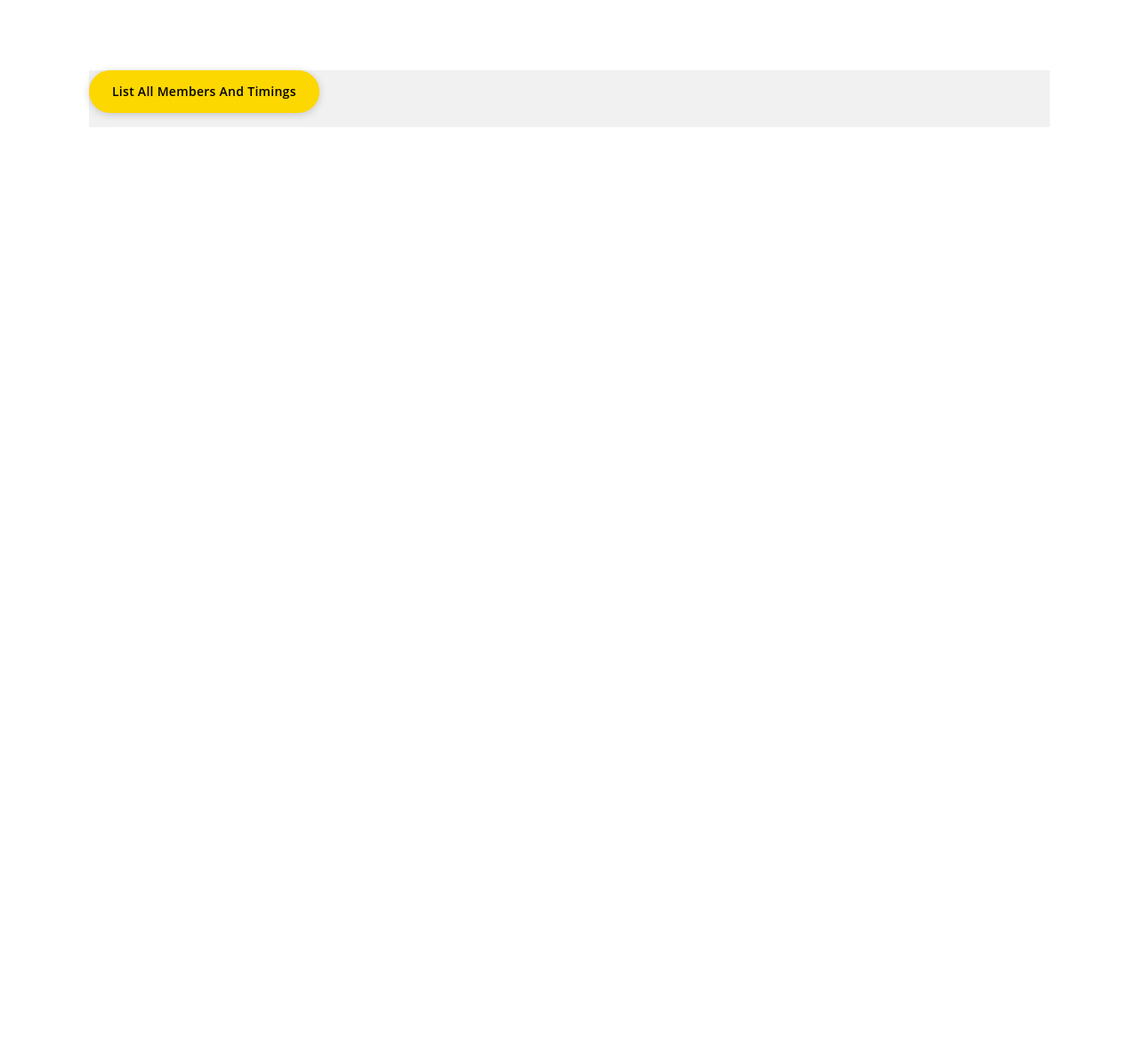
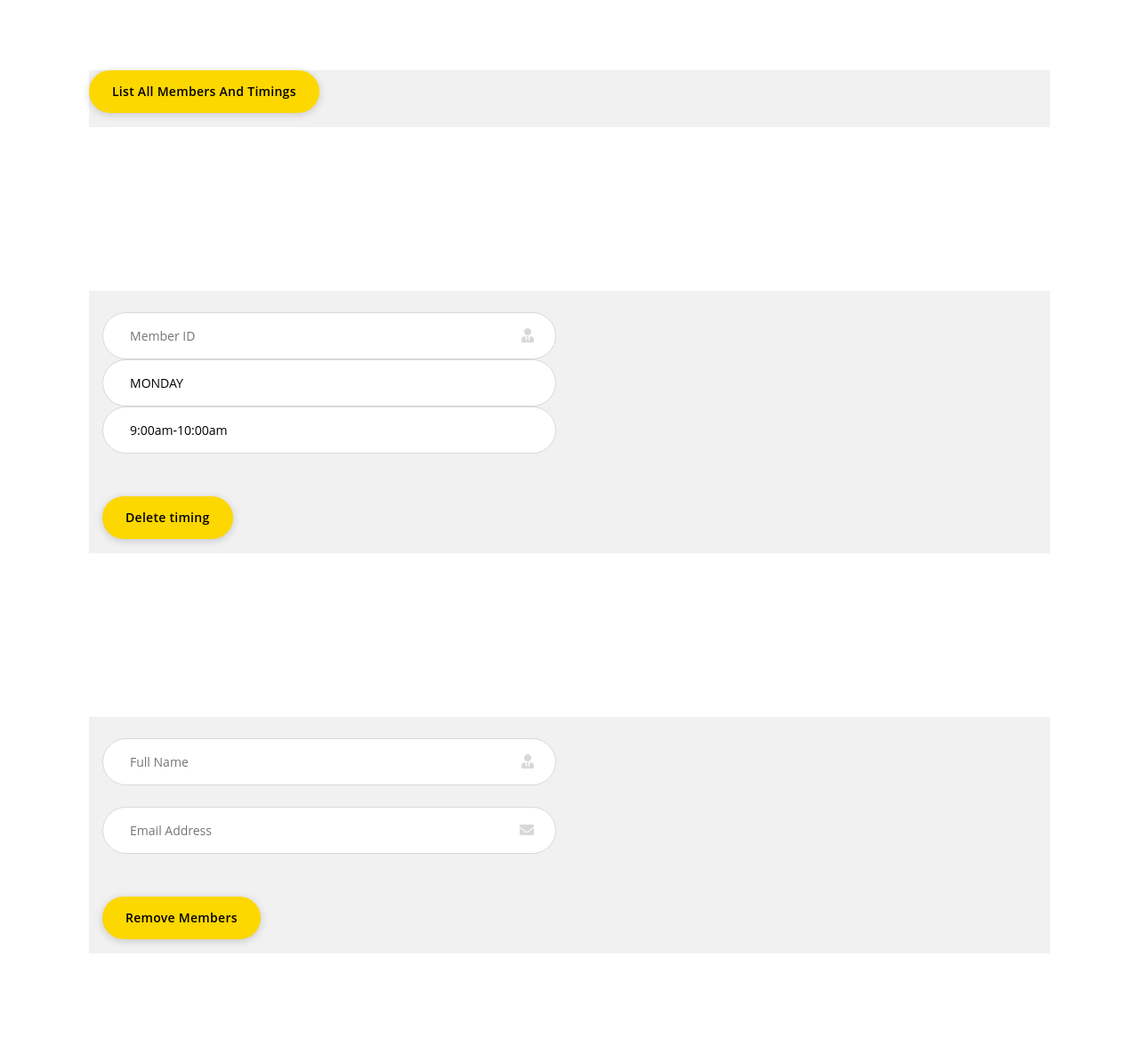
Before and after one commit to GayathryS/GYM, a Flask app: template templates/template/dashboard.html in a window 1280 px wide. Shown: the part 2403-3579 px from the top of the page at 89% size. Before the commit the page ends 2546 px from the top, so only its background shows below. Run offline with Flask 2, Linux system fonts and the light colour scheme; the template is opened without the code that fills it, so the values that code supplies are empty; some libraries are stand-ins or nearby versions; some web fonts are replaced.

Commit message:
missed functionality

```diff
--- a/app.py
+++ b/app.py
@@ -100,5 +100,29 @@ def showtime():
     else:
         mod_result=[Appointments(result['id'][index],result['day'][index],result['slot'][index]) for index in range(len(result))]
         return render_template('template/allappointments.html',message=mod_result)
+
+@app.route('/removetiming',methods=['GET','POST'])
+def deletetime():
+    if request.method=='POST':
+        uid = request.form['uid']
+        day = request.form.get('day')
+        time = request.form.get('time')
+    result = removetime(uid,day,time)
+    return render_template('template/new.html',message='Processed')
+
+@app.route('/removeuser',methods=['GET','POST'])
+def deletuser():
+    if request.method=='POST':
+        uid = request.form['uid']
+        email = request.form['email']
+    result = removeuser(uid,email)
+    if result:
+        return render_template('template/new.html',message="Success")
+    else:
+        return render_template('template/new.html',message="User not found")
+
+
+
+
 if __name__=='__main__':
     app.run()
--- a/runtime.txt
+++ b/runtime.txt
@@ -1 +1 @@
-python-3.7.5
+python-3.7.4
--- a/templates/template/dashboard.html
+++ b/templates/template/dashboard.html
@@ -236,4 +236,95 @@ delete,add, modify appointments-->
 		</div>
 	</div>
 </section>
+<section class="sec-normal sec-bg1">
+	<div class="container">
+  		<div class="col-sm-12 mb-4">
+  			<div class="table tabs-item active">
+      			<div class="cd-filter-block mb-0">
+        			<div class="cd-filter-content">
+						<form action='/removetiming' method="post">
+							<div class="form-group">
+								<div class="col-md-6">
+									<label for="fullname"><i class="fas fa-user-tie"></i></label>
+									<input type="text" name="uid" id="uid" placeholder="Member ID" required="">
+								</div>
+								<div class="form-group">
+								<div class="col-md-6">
+									<select id='day' name='day' required="">
+										<option>MONDAY</option>
+										<option>TUESDAY</option>
+										<option>WEDNESDAY</option>
+										<option>THURSDAY</option>
+										<option>FRIDAY</option>
+										<option>SATURDAY</option>
+										<option>SUNDAY</option>
+									</select>
+								</div>
+								<div class="form-group">
+								<div class="col-md-6">
+									<select name='time' required="">
+										<option>9:00am-10:00am</option>
+										<option>9:30am-10:30am</option>
+										<option>10:00am-11:00am</option>
+										<option>10:30am-11:30am</option>
+										<option>11:00am-12:00pm</option>
+										<option>11:30am-12:30pm</option>
+										<option>12:00pm-1:00pm</option>
+										<option>12:30pm-1:30pm</option>
+										<option>1:00pm-2:00pm</option>
+										<option>1:30pm-2:30pm</option>
+										<option>2:00pm-3:00pm</option>
+										<option>2:30pm-3:30pm</option>
+										<option>3:00pm-4:00pm</option>
+										<option>3:30pm-4:30pm</option>
+										<option>4:00pm-5:00pm</option>
+										<option>4:30pm-5:30pm</option>
+										<option>5:00pm-6:00pm</option>
+										<option>5:30pm-6:30pm</option>
+										<option>6:00pm-7:00pm</option>
+										<option>6:30pm-7:30pm</option>
+										<option>7:00pm-8:00pm</option>
+										<option>7:30pm-8:30pm</option>
+										<option>8:00pm-9:00pm</option>
+										<option>8:30pm-9:30pm</option>
+									</select>
+								</div>
+							</div>
+							<div class="col-md-6 mt-5">
+                					<button value="send" class="btn btn-default-yellow-fill mt-0 mb-3 mr-3">Delete timing</button>
+                			</div>
+						</form>
+					</div>
+				</div>
+			</div>
+		</div>
+	</div>
+</section>
+<section class="sec-normal sec-bg1">
+	<div class="container">
+  		<div class="col-sm-12 mb-4">
+  			<div class="table tabs-item active">
+      			<div class="cd-filter-block mb-0">
+        			<div class="cd-filter-content">
+						<form action='/removeuser' method="post">
+							<div class="form-group">
+								<div class="col-md-6">
+					                <label for="fullname"><i class="fas fa-user-tie"></i></label>
+					                <input type="text" name="fullname" id="fullname" placeholder="Full Name" required="">
+					              </div>
+					              <div class="col-md-6">
+					                <label for="inputEmail"><i class="fas fa-envelope"></i></label>
+					                <input type="email" name="email" id="email" placeholder="Email Address" required="">
+					              </div>
+								<div class="col-md-6 mt-5">
+                					<button value="send" class="btn btn-default-yellow-fill mt-0 mb-3 mr-3">Remove Members</button>
+                				</div>
+							</div>
+						</form>
+					</div>
+				</div>
+			</div>
+		</div>
+	</div>
+</section>
 </body>
```
Also changed, not shown: data.py (+25 -0 lines).
